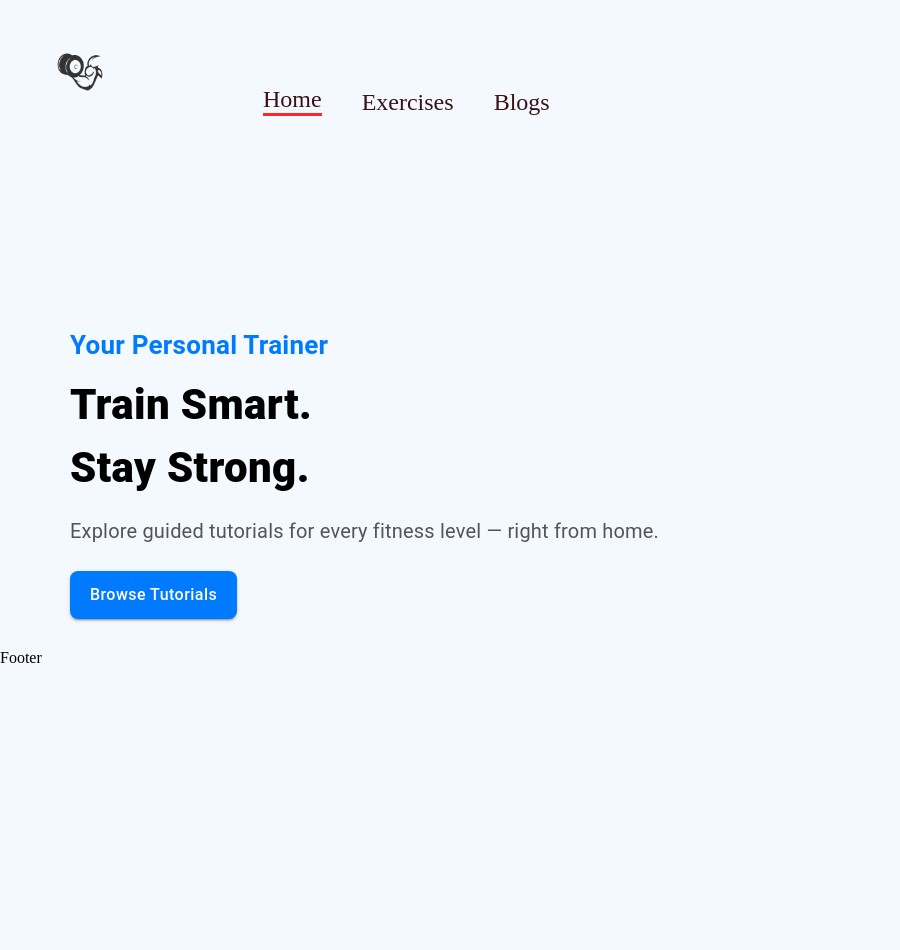
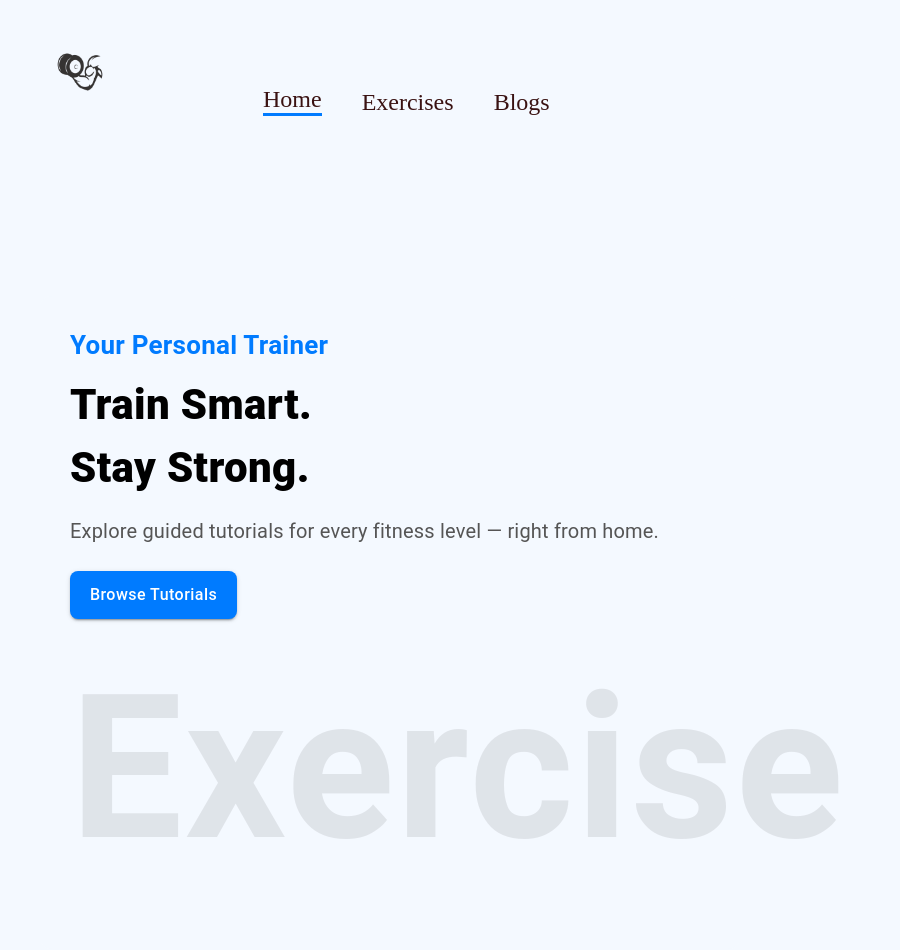
Before and after one commit to TathagatHarsh/exercise-tutorial, a React (Create React App) app: page / in a window 1280 px wide. Shown: the top 950 px of the page, without its empty margins (0-900 px from the left). Before the commit the page ends 800 px from the top, so only its background shows below. Built offline with nearby package versions, Linux system fonts and the light colour scheme.

Commit message:
Hero Banner Update

```diff
--- a/src/App.css
+++ b/src/App.css
@@ -122,7 +122,6 @@ body {
   .hero-banner-img {
     display: none;
   }
-
   .exercise-card {
     width: 320px;
   }
--- a/src/components/HeroBanner.js
+++ b/src/components/HeroBanner.js
@@ -1,5 +1,6 @@
 import React from "react";
 import { Box, Stack, Typography, Button } from "@mui/material";
+import BannerHeroImage from "../assets/images/Banner.png";
 
 const HeroBanner = () => {
   return (
@@ -12,8 +13,8 @@ const HeroBanner = () => {
         padding: "30px",
 
         maxWidth: "700px",
+        position: "relative",
       }}
-      position="relative"
     >
       <Typography color="#007BFF" fontWeight={600} fontSize="26px">
         Your Personal Trainer
@@ -45,6 +46,17 @@ const HeroBanner = () => {
       >
         Browse Tutorials
       </Button>
+      <Typography
+        fontWeight={600}
+        color="#333333"
+        sx={{
+          opacity: "0.1",
+          display: { lg: "block", xs: "none" },
+          fontSize: "200px",
+        }}
+      >
+        Exercise
+      </Typography>
     </Box>
   );
 };
--- a/src/components/Navbar.js
+++ b/src/components/Navbar.js
@@ -33,7 +33,7 @@ const Navbar = () => {
           style={{
             textDecoration: "none",
             color: "#3A1212",
-            borderBottom: "3px solid #FF2625",
+            borderBottom: "3px solid #007bff",
           }}
         >
           Home
```
